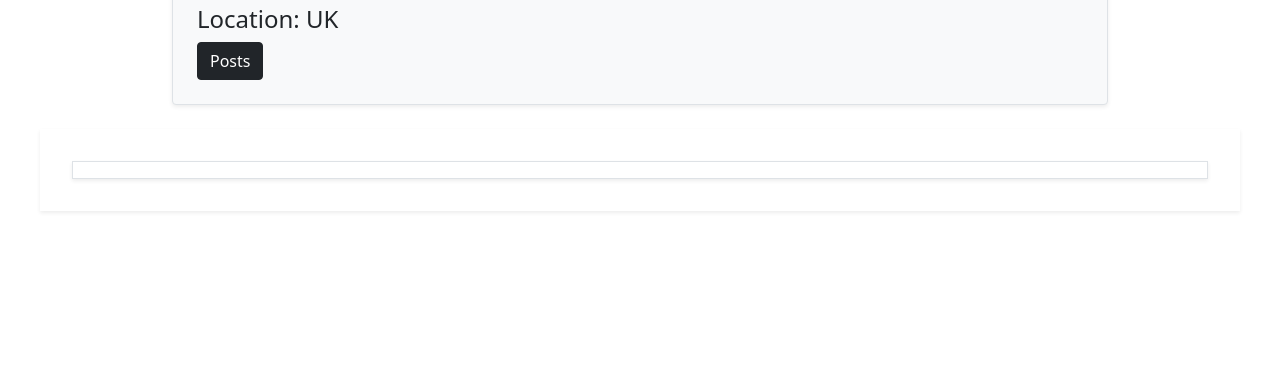
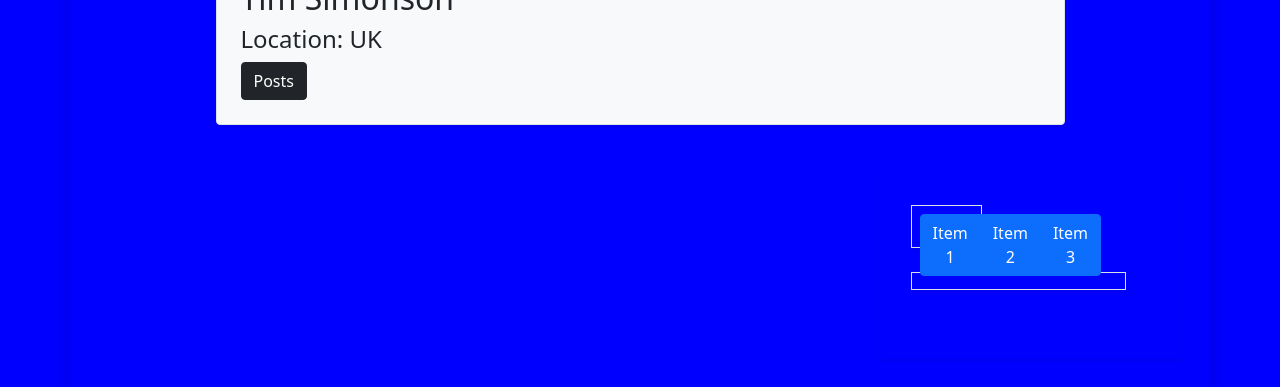
Before and after one commit to ttytango/django_social, a Django app: page /account/2/posts/ in a window 1280 px wide. Shown: the part 462-849 px from the top of the page. Before the commit the page ends 674 px from the top, so only its background shows below. Run offline with Django 3.2, Linux system fonts and the light colour scheme; data comes from the database, SQL or seed files in the repository; both versions use the stored data as it was after the commit; some libraries are stand-ins or nearby versions.

Commit message:
styling altered

```diff
--- /dev/null
+++ b/static/user/css/base.css
@@ -0,0 +1,3 @@
+body {
+    background: blue;
+}
--- a/user/models/post_likes.py
+++ b/user/models/post_likes.py
@@ -5,8 +5,8 @@
 
 
 class PostLikes(models.Model):
-    user = models.ForeignKey(Profile, on_delete=models.PROTECT)
-    post = models.ForeignKey(Post, on_delete=models.PROTECT)
+    user = models.ForeignKey(Profile, on_delete=models.CASCADE)
+    post = models.ForeignKey(Post, on_delete=models.CASCADE)
     date_liked = models.DateTimeField(auto_now_add=True)
 
     class Meta:
--- a/user/models/user_profile.py
+++ b/user/models/user_profile.py
@@ -11,9 +11,6 @@
     middle_names = models.CharField(max_length=128, blank=True)
     locality = models.CharField(max_length=30, null=True)
     profile_image = models.ImageField(upload_to='users/profile_images/', null=True, blank=True)
-
-    # def __str__(self):
-    #     return str(f"{self.last_name}, {self.last_name}")
 
     def __str__(self):
         return str(f"{self.last_name}, {self.first_name}")
--- /dev/null
+++ b/user/static/user/css/base.scss
@@ -0,0 +1,36 @@
+//body {
+//  background: rgba(196, 193, 170, 0.38);
+//
+//}
+.main-container {
+  background: white;
+  width: 100%;
+  display: flex;
+  //justify-content: flex-end;
+  align-items: flex-end;
+  flex-direction: column;
+  flex-wrap: nowrap;
+
+  .list-group {
+    width: 100%;
+    background: rgba(222,222,222,.1)
+  }
+
+
+    //background: #ff3333;
+}
+.profile-jumbo {
+  background: #eaeaea;
+
+}
+.image-box {
+  border-radius: 50%;
+  width: 80%;
+  //min-width: 500px;
+  height: 350px;
+  //background: #343;
+  background: radial-gradient(circle, rgba(255, 225, 225, 0.5), rgba(112,112,112,0.2));
+  img {
+    filter: drop-shadow(2px 2px 8px rgba(20, 12, 20, 0.7));
+  }
+}
--- a/user/templates/user/base.html
+++ b/user/templates/user/base.html
@@ -1,4 +1,6 @@
 <!doctype html>
+{% load static bootstrap5 %}
+
 <html lang="en">
   <head>
     <!-- Required meta tags -->
@@ -7,10 +9,11 @@
 
     <!-- Bootstrap CSS -->
     <link href="https://cdn.jsdelivr.net/npm/bootstrap@5.1.3/dist/css/bootstrap.min.css" rel="stylesheet" integrity="sha384-1BmE4kWBq78iYhFldvKuhfTAU6auU8tT94WrHftjDbrCEXSU1oBoqyl2QvZ6jIW3" crossorigin="anonymous">
-
     <title>{% block title %}Django Social{% endblock title %}</title>
+      <link rel="stylesheet" href="{% static 'user/css/base.css' %}">
   </head>
   <body>
+
 
     {% include 'user/partials/navbar.html' %}
     <div class="m-2 p-2">
--- a/user/templates/user/partials/user_profile_fragment.html
+++ b/user/templates/user/partials/user_profile_fragment.html
@@ -1,6 +1,6 @@
 <div class="w-75 mx-auto border rounded p-4 m-4 bg-light shadow-sm">
 
-   <div style="border-radius: 50%; width: 80%; min-width: 500px;" class="d-flex bg-info align-content-center justify-content-start mx-auto" style="height: 250px;">
+   <div class="image-box d-flex align-content-center justify-content-start mx-auto">
         {% if profile.profile_image %}
             <img src="{{ profile.profile_image.url }}" alt="{{ profile.profile_image }}"/>
         {% endif %}
--- a/user/templates/user/posts/post_list_view.html
+++ b/user/templates/user/posts/post_list_view.html
@@ -4,10 +4,23 @@
 {% block title %}{{ title }}{% endblock %}
 
 {% block content %}
+    {% if messages %}
+
+        {% bootstrap_messages %}
+    {% endif %}
+</div>
+    <div class="profile-jumbo container p-1 shadow">
     {% include 'user/partials/user_profile_fragment.html' %}
-
-    <div class="m-4 p-2 shadow-sm">
-        <ul class="list-group list-group-flush m-4 p-2 border shadow-sm">
+<div class="d-flex justify-content-end">
+    <div class="main-container m-4 p-2 shadow-sm">
+    <div class="d-flex flex-col flex-wrap justify-content-evenly p-1 m-4 border w-25 shadow-sm h-25">
+        <div class="btn-group w-100 d-flex align-items-center p-1">
+            <btn class="btn btn-primary">Item 1</btn>
+            <btn class="btn btn-primary">Item 2</btn>
+            <btn class="btn btn-primary">Item 3</btn>
+        </div>
+    </div>
+        <ul class="list-group list-group-flush m-4 p-2 border shadow-sm w-75">
             {% for post in posts %}
                 <li class="list-group-item list-group-item-dark shadow-sm p-2" style="font-size: 1.4rem;">
                     <div class="d-flex justify-content-evenly p-1">
@@ -28,6 +41,8 @@
         </div>
 
     </div>
+    </div>
 
 
+        </div>
 {% endblock %}
--- a/user/templates/user/registration/password_reset_complete.html
+++ b/user/templates/user/registration/password_reset_complete.html
@@ -1,4 +1,6 @@
 {% extends 'user/base.html' %}
+{% load static %}
+
 {% load i18n %}
 {% block title %}Password Reset Complete{% endblock title %}
 
--- a/user/views/post_create_view.py
+++ b/user/views/post_create_view.py
@@ -17,15 +17,11 @@
         context['form_title'] = _("Create a Post")
         return context
 
-    #
-    # def post(self, request, *args, **kwargs):
-    #     return super().post(request, *args, **kwargs)
-
     def form_valid(self, form):
         """If the form is valid, save the associated model."""
         form.instance.user = self.request.user
         self.object = form.save()
-        return super ().form_valid (form)
+        return super().form_valid(form)
 
     def get_success_url(self):
         return reverse_lazy('user:profile-detail', kwargs={'pk': self.request.user.id})
--- a/user/views/post_list_view.py
+++ b/user/views/post_list_view.py
@@ -14,5 +14,5 @@
         return context
 
     def get_queryset(self):
-        qs = Post.objects.filter(user_id=self.kwargs['pk'])
+        qs = Post.objects.filter(user_id=self.kwargs['pk']).order_by('-date_time_created')
         return qs
```
Also changed, not shown: django_social/settings.py (+15 -15 lines), user/static/user/css/base.css (added, +28 -0 lines), user/templates/user/account/user_profile.html (+15 -0 lines), user/views/post_update_view.py (+14 -4 lines), db.sqlite3, user/migrations/0006_auto_20211201_2046.py (added), 1 other file.
